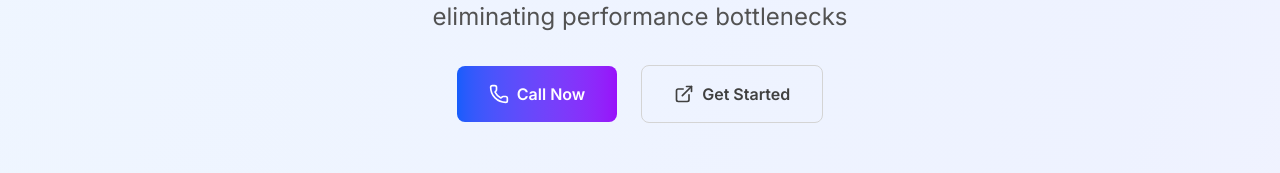
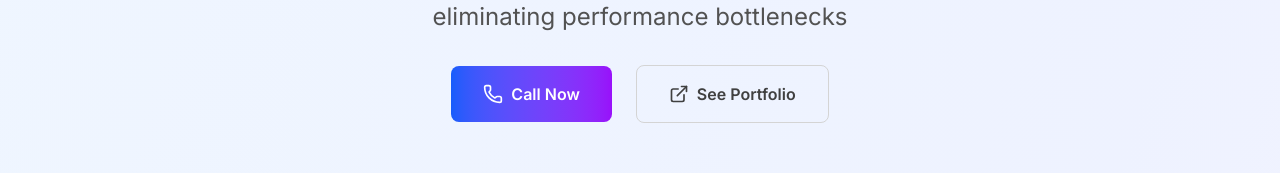
Before and after one commit to zerographyproduction/tndfilms, a Next.js app: page /development in a window 1280 px wide. Shown: the part 327-500 px from the top of the page. Built offline with nearby package versions, Linux system fonts and the light colour scheme.

Commit message:
Change 'Get Started' to 'See Portfolio' in links

```diff
--- a/src/app/components/DevelopmentServices.js
+++ b/src/app/components/DevelopmentServices.js
@@ -126,7 +126,7 @@ export default function DevelopmentServices() {
               className='border border-neutral-300 hover:bg-neutral-200 hover:text-neutral-900 text-neutral-700 px-8 py-4 rounded-lg font-semibold transition-colors flex items-center gap-2'
             >
               <ExternalLink className='w-5 h-5' />
-              Get Started
+              See Portfolio
             </a>
           </motion.div>
         </div>
@@ -358,7 +358,7 @@ export default function DevelopmentServices() {
                 className='border-2 border-white hover:bg-white hover:text-blue-600 text-white px-8 py-4 rounded-lg font-semibold transition-colors flex items-center gap-2 justify-center'
               >
                 <ExternalLink className='w-5 h-5' />
-                Get Started
+                See Portfolio
               </a>
             </div>
           </motion.div>
```
